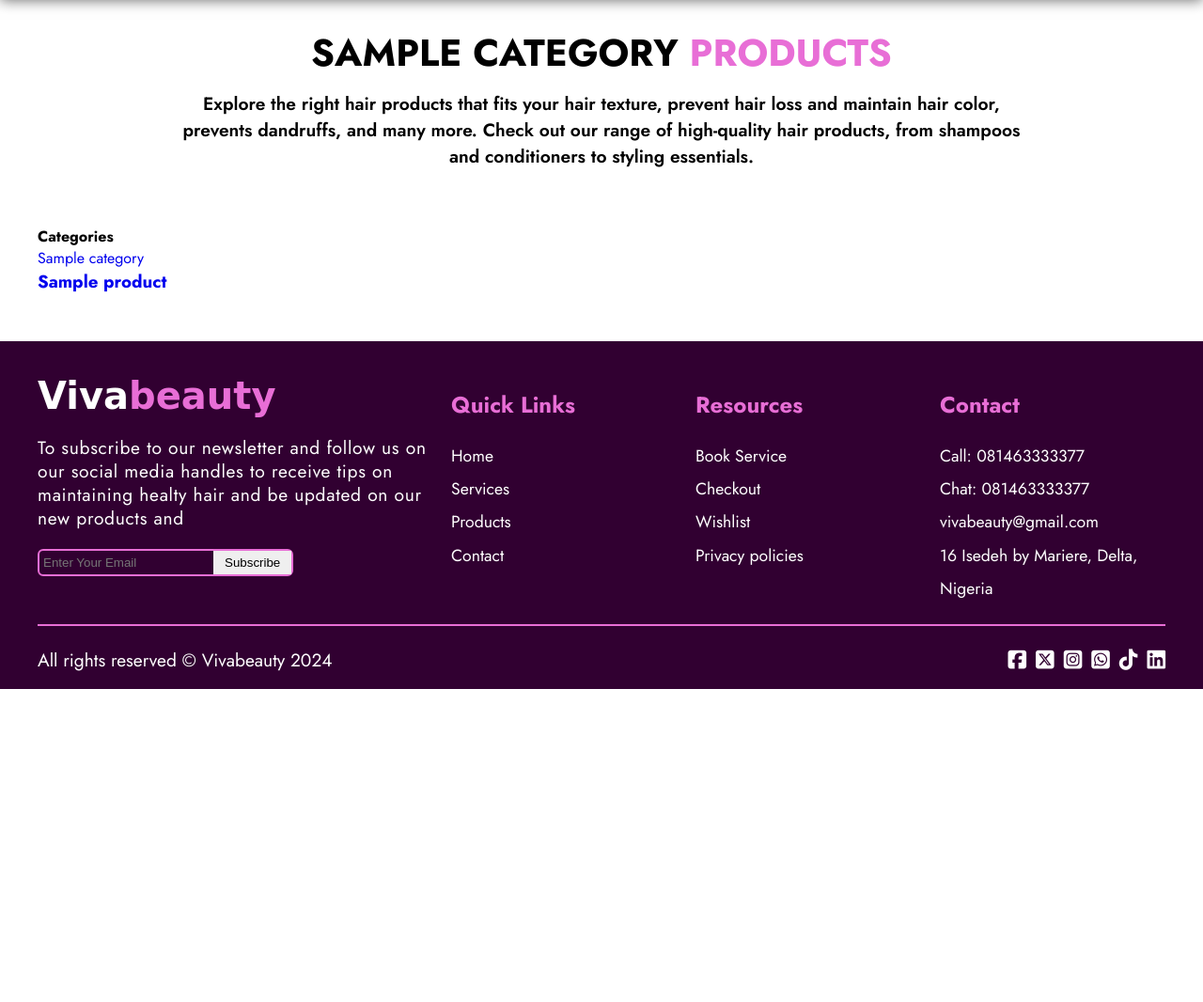
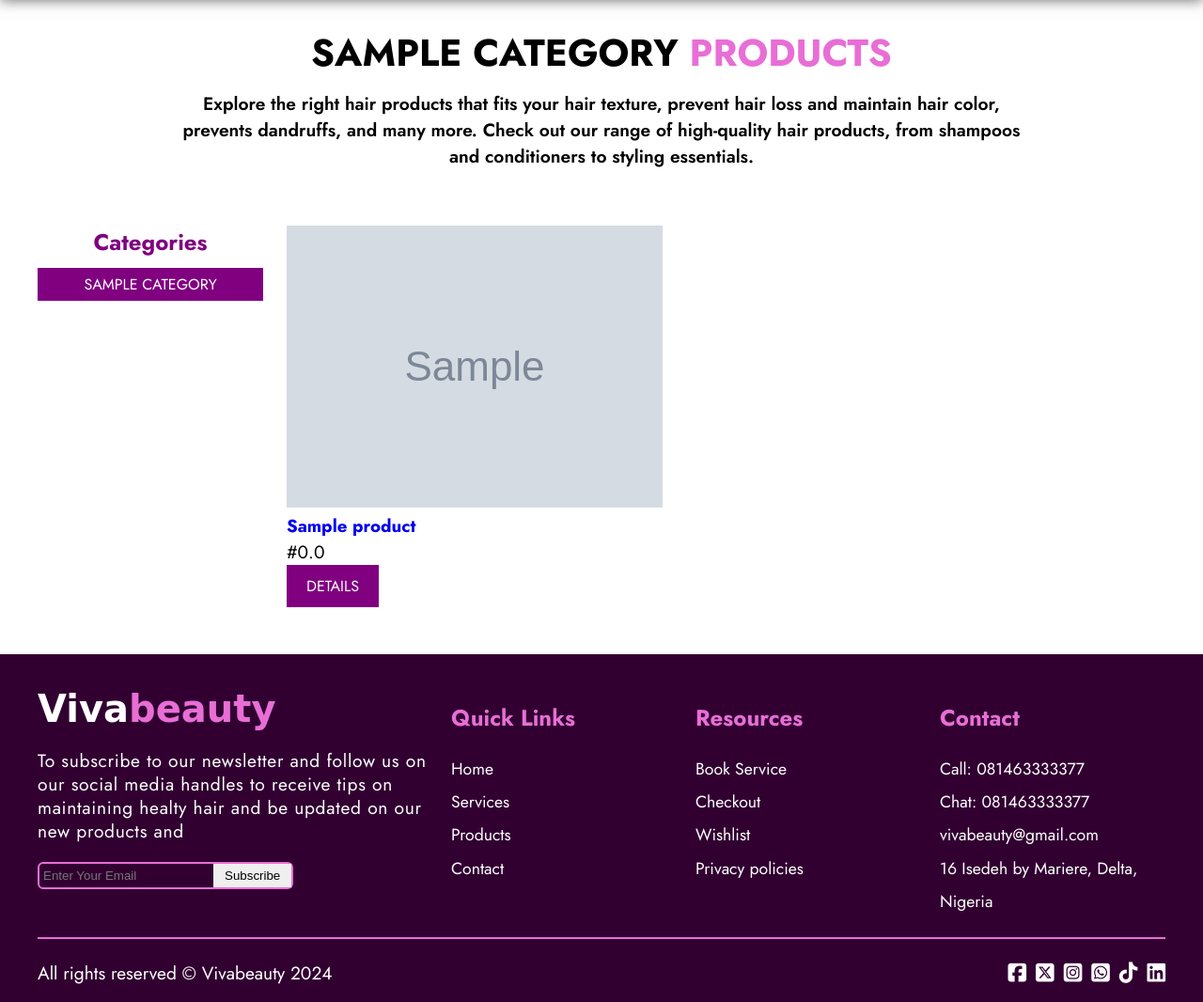
Before and after one commit to Judechuks/vivabeauty, a Django app: page /category/1/ in a window 1280 px wide. Shown: the part 54-1120 px from the top of the page at 94% size. Before the commit the page ends 787 px from the top, so only its background shows below. Run offline with Django 5.2, Linux system fonts and the light colour scheme; tables that the repository leaves empty hold one stand-in row (values such as "Sample post"); grey boxes marked "Sample" are stand-in pictures; some web fonts are replaced.

Commit message:
products in a category and selected few details

```diff
--- a/app/templates/app/products.html
+++ b/app/templates/app/products.html
@@ -26,18 +26,32 @@
     styling essentials.
   </p>
 
-  <article class="">
-    <ul>
-      <h4>Categories</h4>
+  <article class="product-list-container">
+    <ul class="categories">
+      <h3>Categories</h3>
       {% for category in categories %}
-      <li><a href="{% url 'product_list' category.id %}">{{category}}</a></li>
+      <li>
+        <a class="" href="{% url 'product_list' category.id %}">{{category}}</a>
+      </li>
       {% endfor %}
     </ul>
-    <aside>
+    <aside class="product-list">
       {% for product in products %}
-      <a href="#">
-        <h3>{{ product.title }}</h3>
-      </a>
+      <!-- product item -->
+      <article class="card">
+        <a href="{% url 'product_detail' product.id %}">
+          <div class="card-img-container">
+            <img
+              src="{{ product.product_image.url }}"
+              alt="{{ product.title }}" />
+          </div>
+          <h3>{{ product.title }}</h3>
+        </a>
+        <p>#{{ product.discounted_price }}</p>
+        <a href="{% url 'product_detail' product.id %}" class="btn btn-outline"
+          >details</a
+        >
+      </article>
       {% endfor %}
     </aside>
   </article>
```
